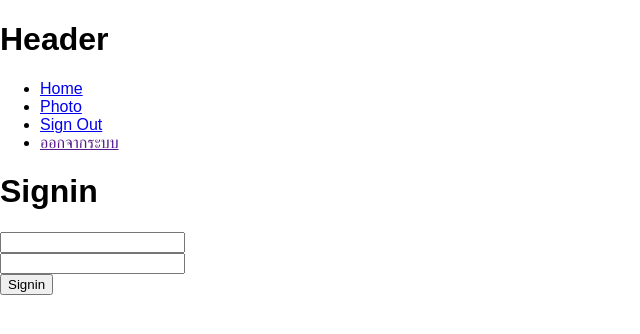
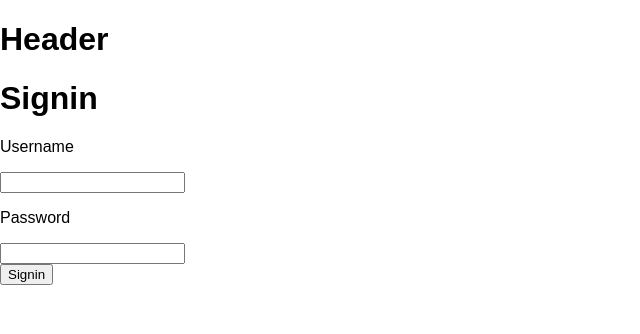
Before and after one commit to poomer123/react-photo-album, a React (Create React App) app: page /signin in a window 1280 px wide. Shown: the top 334 px of the page, without its empty margins (0-640 px from the left). Built offline with nearby package versions, Linux system fonts and the light colour scheme.

Commit message:
ปรับการแสดงผลเมนู

```diff
--- a/src/components/layouts/Header.js
+++ b/src/components/layouts/Header.js
@@ -6,14 +6,21 @@ class Header extends Component {
     return (
       <div>
         <h1>Header</h1>
-        <ul>
-            <li><Link to="/">Home</Link></li>
-            <li><Link to="/user">Photo</Link></li>
-            <li><Link to="/signout">Sign Out</Link></li>
-            <li><a href="" onClick={this.signOut}>ออกจากระบบ</a></li>
-        </ul>
+        {this.renderLinks()}
       </div>
     );
+  }
+
+  renderLinks = () => {
+    if (localStorage.getItem('access-token')) {
+      return (
+        <ul>
+          <li><Link to="/">Home</Link></li>
+          <li><Link to="/user">Photo</Link></li>
+          <li><a href="" onClick={this.signOut}>ออกจากระบบ</a></li>
+        </ul>
+      )
+    }
   }
 
   signOut = (e) => {
--- a/src/pages/Signin.js
+++ b/src/pages/Signin.js
@@ -10,6 +10,7 @@ class Signin extends Component {
             <div>
                 <h1>Signin</h1>
                 <form onSubmit={this.handleSubmit}>
+                    <p>Username</p>
                     <div>
                         <input
                             type="text"
@@ -17,6 +18,7 @@ class Signin extends Component {
                             onChange={this.handleChange}
                         />
                     </div>
+                    <p>Password</p>
                     <div>
                         <input
                             type="password"
```
